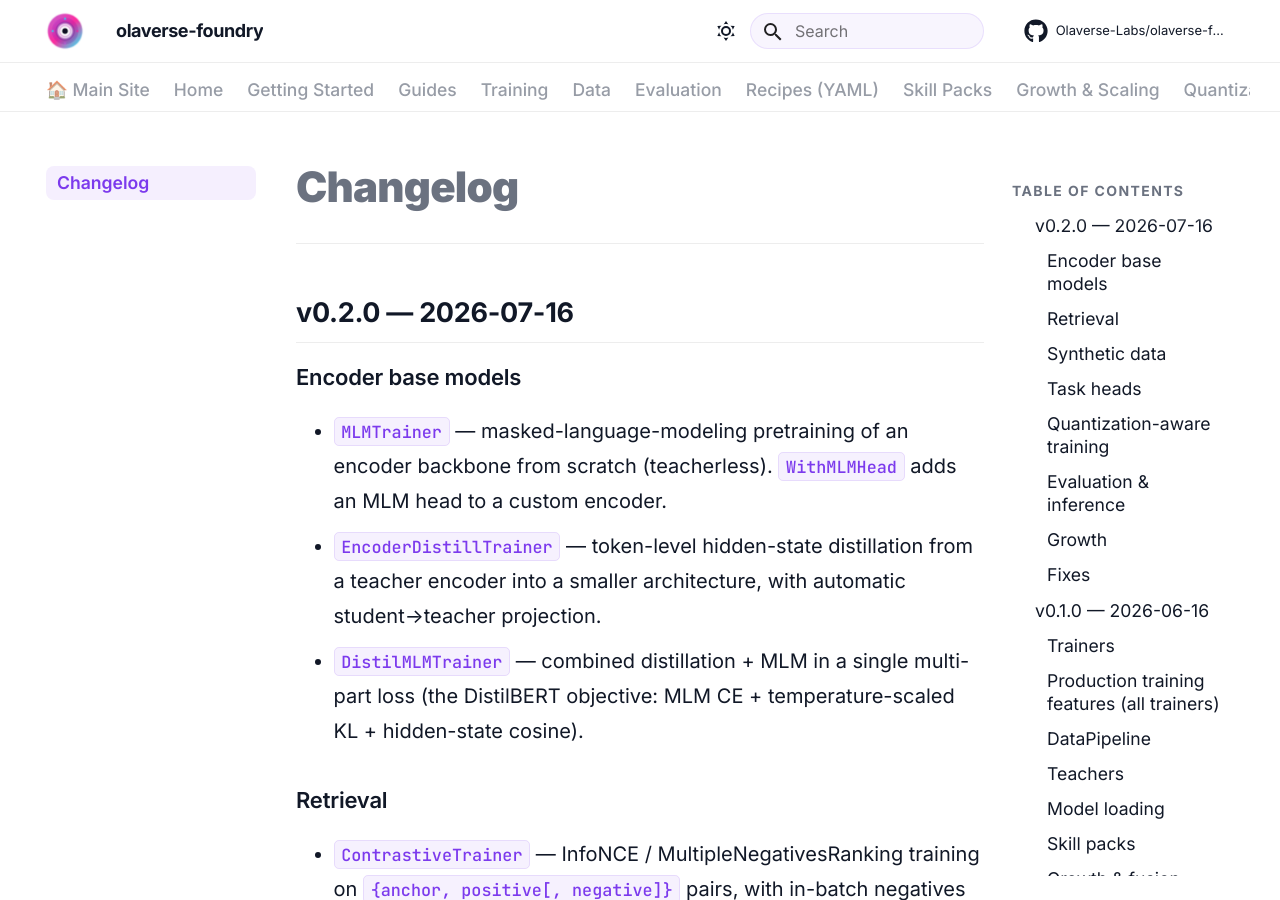
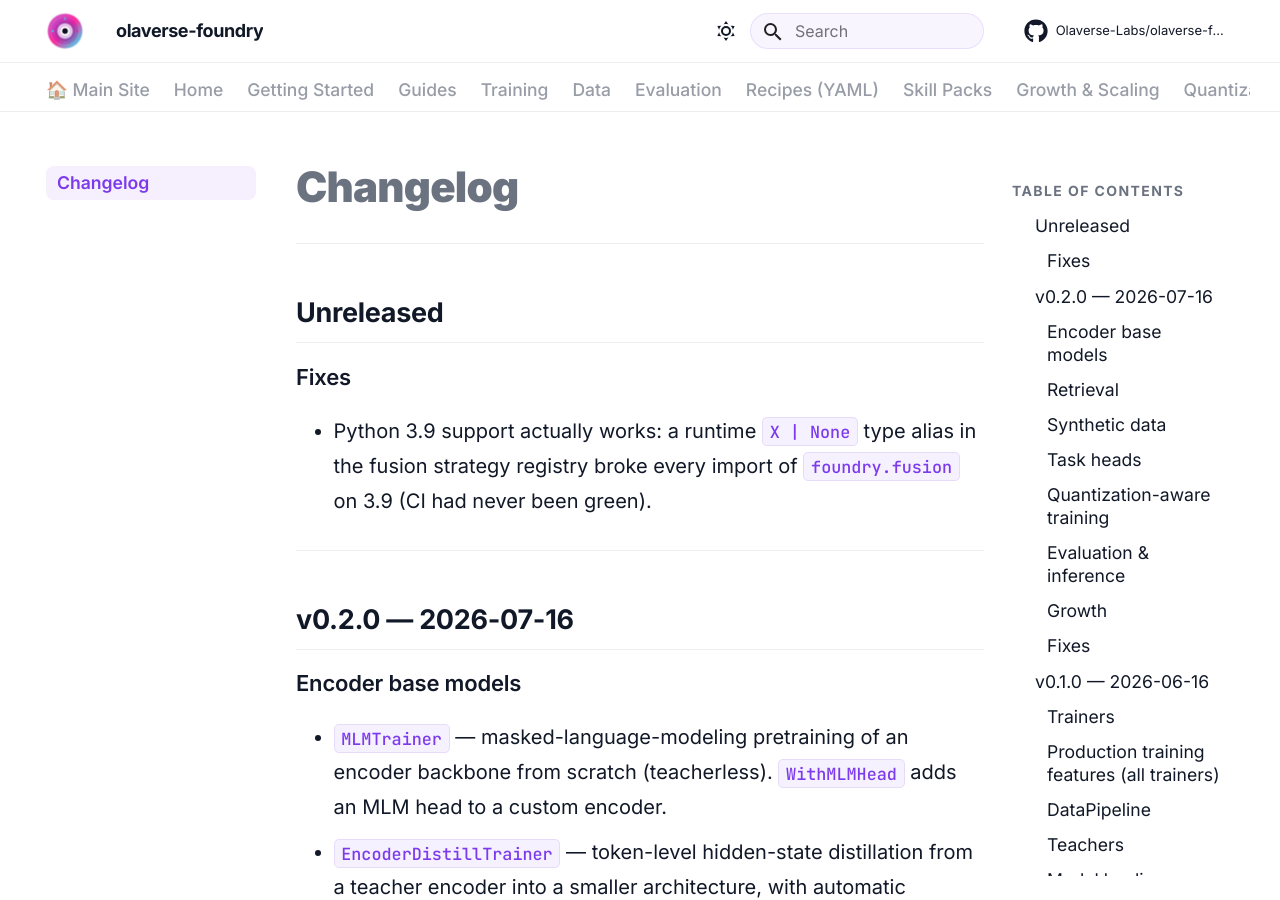
Before and after one commit to Olaverse-Labs/olaverse-foundry, an MkDocs documentation site: the page built from docs/changelog.md, in a window 1280 px wide and 900 px high. Built offline with MkDocs 1.6.1 and Material for MkDocs 9.7.7, drawn with Linux system fonts in a browser that asks for light colours; comment, search, counter and statistics services are not loaded.

Commit message:
fix: Python 3.9 — runtime union in fusion strategy type alias broke import

```diff
--- a/docs/changelog.md
+++ b/docs/changelog.md
@@ -1,4 +1,12 @@
 # Changelog
+
+---
+
+## Unreleased
+
+### Fixes
+
+- Python 3.9 support actually works: a runtime `X | None` type alias in the fusion strategy registry broke every import of `foundry.fusion` on 3.9 (CI had never been green).
 
 ---
 
```
Also changed, not shown: 1 other file.
